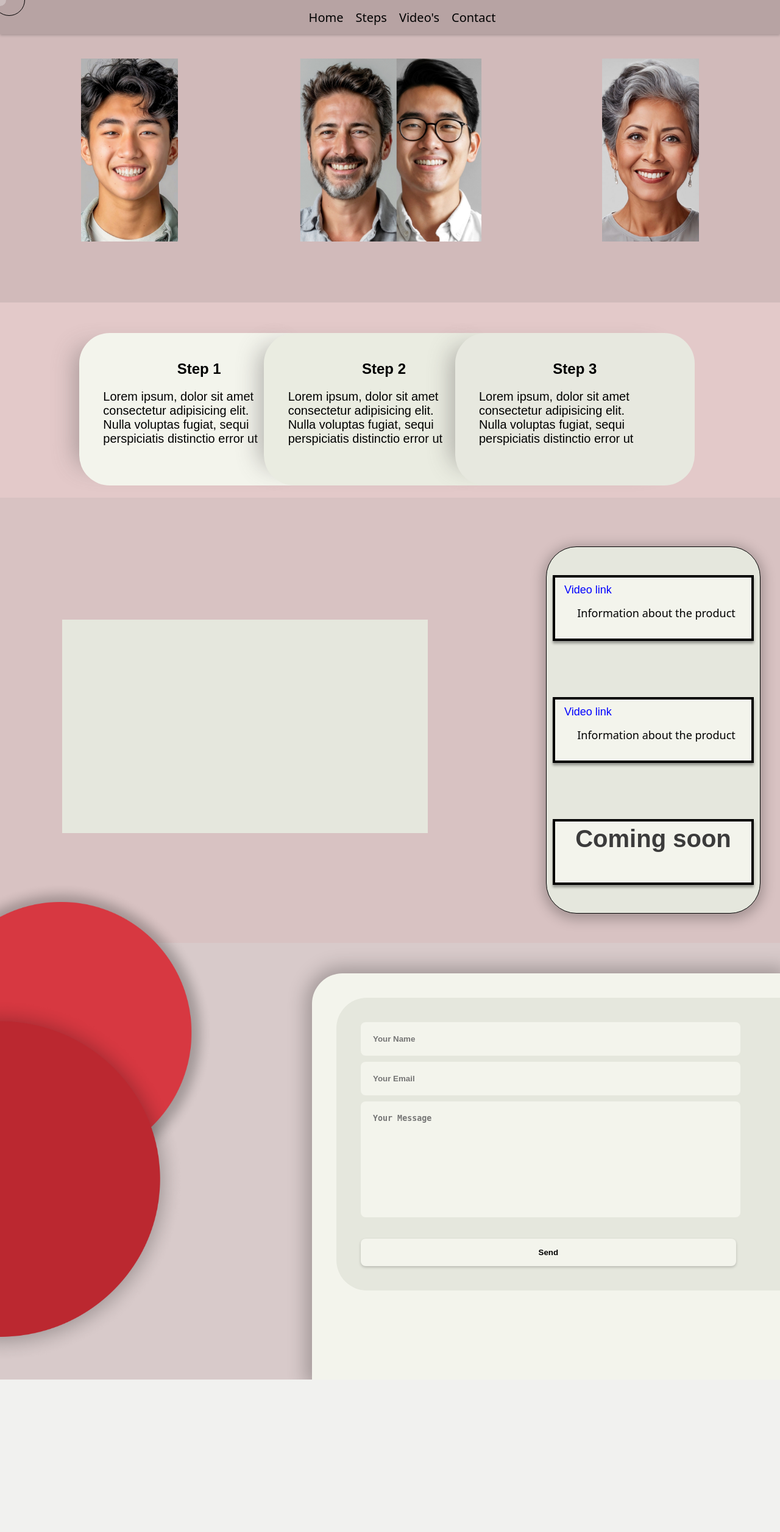
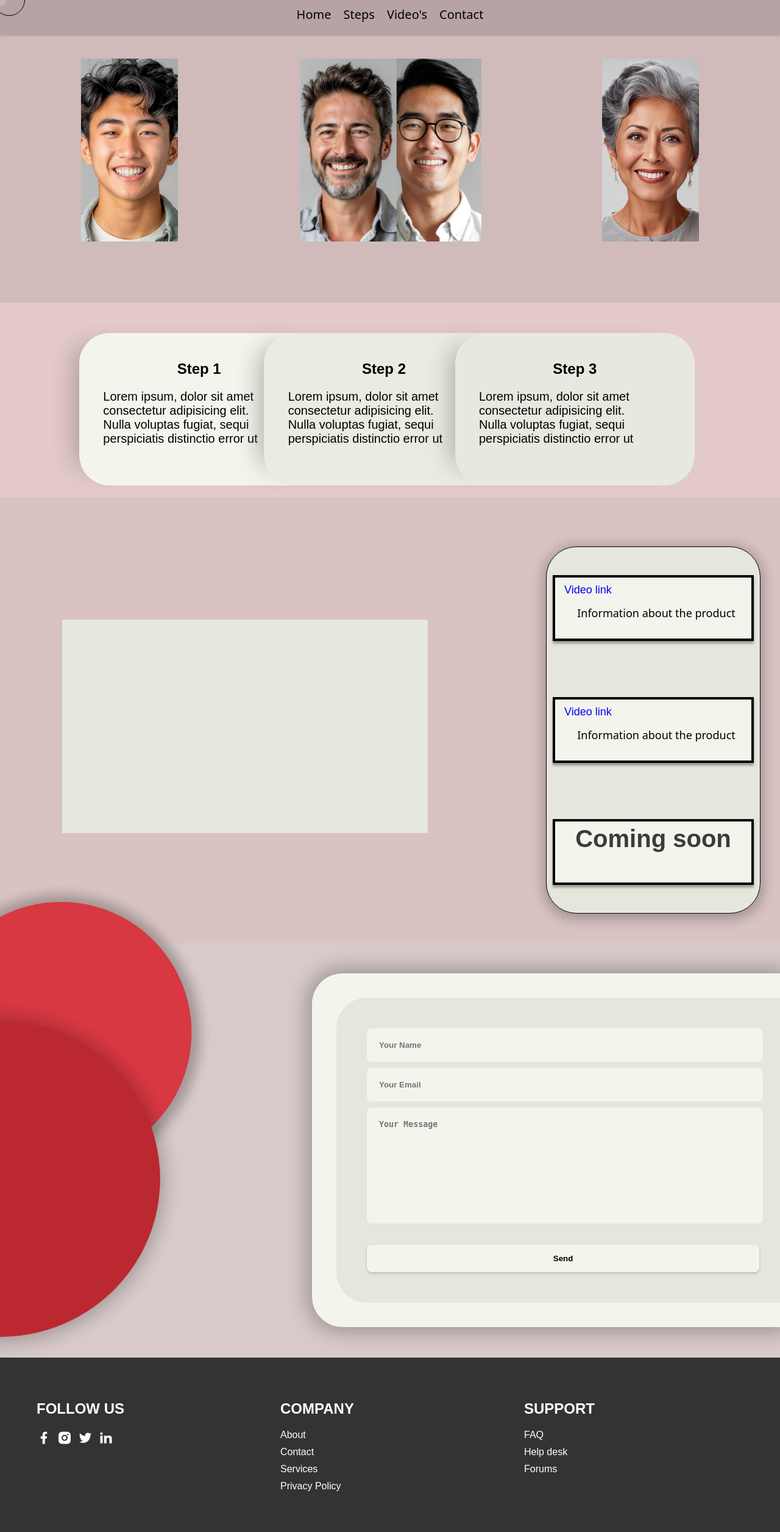
Before and after one commit to roc-ica/l3-pro-3-ergowijzer-dumble, a PHP site: page / in a window 1280 px wide. Shown: the whole page at 61% size. Before the commit the page ends 2262 px from the top, so only its background shows below. Run offline with PHP 8.4, Linux system fonts and the light colour scheme; some libraries are stand-ins or nearby versions; grey boxes are pictures that could not be loaded.

Commit message:
added some more stuff and mase some things better

```diff
--- a/css/home.css
+++ b/css/home.css
@@ -1,5 +1,6 @@
 * {
   cursor: none;
+  scroll-behavior: smooth;
 }
 body {
   padding: 0px;
@@ -17,6 +18,85 @@ h1{
   padding: 0px;
 
 }
+/* This will change the scrollbar's size */
+::-webkit-scrollbar {
+  width: 10px;
+}
+
+/* This will change the scrollbar track's appearance */
+::-webkit-scrollbar-track {
+  background: #f1f1f1;
+}
+
+/* This will change the scrollbar thumb's appearance */
+::-webkit-scrollbar-thumb {
+  background: #888;
+  border-radius: 5px; /* Add border radius */
+}
+
+/* This will change the scrollbar thumb's appearance when hovered over */
+::-webkit-scrollbar-thumb:hover {
+  background: #555;
+}
+
+/* This will change the scrollbar corner's appearance */
+::-webkit-scrollbar-corner {
+  background: #f1f1f1;
+}
+
+/* This will change the scrollbar's buttons appearance (arrows typically shown on the ends of a vertical scrollbar) */
+::-webkit-scrollbar-button {
+  background: #ccc;
+  border: none;
+}
+
+/* This will change the scrollbar's buttons appearance when hovered over */
+::-webkit-scrollbar-button:hover {
+  background: #aaa;
+}
+
+/* This will change the scrollbar's track when it's in a horizontal orientation */
+::-webkit-scrollbar-track-horizontal {
+  background: #f1f1f1;
+}
+
+/* This will change the scrollbar's thumb when it's in a horizontal orientation */
+::-webkit-scrollbar-thumb-horizontal {
+  background: #888;
+}
+
+/* This will change the scrollbar's thumb when it's in a horizontal orientation and hovered over */
+::-webkit-scrollbar-thumb-horizontal:hover {
+  background: #555;
+}
+/* Style for the scroll-to-top button */
+#scrollToTopBtn {
+  display: none;
+  position: fixed;
+  bottom: 20px;
+  right: 30px;
+  z-index: 989;
+  border: none;
+  outline: none;
+  background-color: #555;
+  color: white;
+  padding: 12px; /* Increase padding for better touch interaction */
+  border-radius: 50%;
+  font-size: 20px; /* Increase font size for better visibility */
+  transition: background-color 0.3s ease; /* Add transition for smooth hover effect */
+  display: flex; /* Use flexbox */
+  align-items: center; /* Center items vertically */
+  justify-content: center; /* Center items horizontally */
+}
+
+#scrollToTopBtn:hover {
+  background-color: #444; /* Darken background color on hover */
+}
+
+/* Style for the Remixicon arrow-up icon */
+
+
+
 /* =============================== */
 /* =           HEADER            = */
 /* =============================== */
@@ -65,7 +145,7 @@ h1{
   top: 0;
   left: 0;
   width: 100%;
-  z-index: 100;
+  z-index: 1000;
   display: flex;
   align-items: center;
   justify-content: space-between;
@@ -396,7 +476,7 @@ textarea {
 }
 
 .form {
-  padding: 40px;
+  padding: 50px 0px 50px 50px;
   background-color: #e5e7dd;
   border-radius: 50px 0px 0px 50px;
   width: auto;
@@ -404,13 +484,14 @@ textarea {
 }
 
 .border {
-  padding: 40px 0px 146px 40px;
+  padding: 40px 0px 40px 40px;
   background: #f3f4ec;
   width: 80%;
-  border-radius: 50px 0px 0px 00px;
+  border-radius: 50px 0px 0px 50px;
   margin-left: 40%;
   box-shadow: 0px 0px 30px 10px rgba(0, 0, 0, 0.25);
   z-index: 100;
+  margin-bottom: 50px;
 }
 
 /* responsieve for 1020px */
@@ -429,6 +510,75 @@ textarea {
     display: none;
   }
 }
+/* =============================== */
+/* =           FOOTER            = */
+/* =============================== */
+/* Footer section */
+.footer {
+  background-color: #333; /* Background color */
+  color: #fff; /* Text color */
+  padding: 50px 0; /* Padding top and bottom */
+  font-family: Arial, sans-serif; /* Font family */
+}
+
+/* Container for footer content */
+.footer-container {
+  display: flex;
+  justify-content: space-between;
+  max-width: 1200px; /* Maximum width */
+  margin: 0 auto; /* Center the content */
+}
+
+/* Individual footer content */
+.footer-content {
+  flex: 1; /* Each content takes equal space */
+  padding: 0 20px; /* Add padding to separate content */
+}
+
+/* Footer heading */
+.footer-content h2 {
+  font-size: 1.5rem; /* Header font size */
+  margin-bottom: 20px; /* Bottom margin */
+  text-transform: uppercase; /* Uppercase text */
+}
+
+/* Social icons */
+.social-icons {
+  display: flex;
+}
+
+.social-icons a {
+  color: #fff; /* Icon color */
+  font-size: 1.5rem; /* Icon size */
+  margin-right: 10px; /* Right margin between icons */
+  text-decoration: none; /* Remove underline */
+  transition: color 0.3s ease; /* Smooth transition for color change */
+}
+
+.social-icons a:hover {
+  color: #7a7a7a; /* Change icon color on hover */
+}
+
+/* Footer links */
+ul {
+  list-style: none; /* Remove default list style */
+  padding: 0; /* Remove default padding */
+}
+
+ul li {
+  margin-bottom: 10px; /* Bottom margin between list items */
+}
+
+ul li a {
+  color: #fff; /* Link color */
+  text-decoration: none; /* Remove underline */
+  transition: color 0.3s ease; /* Smooth transition for color change */
+}
+
+ul li a:hover {
+  color: #7a7a7a; /* Change link color on hover */
+}
+
 
 /* responsieve for 900px*/
 
@@ -467,4 +617,13 @@ textarea {
     left: 0;
     bottom: 0px;
   }
+  .cursor {
+    display: none;
+  }
+  .cursor2 {
+    display: none;
+  }
+  .cursorinnerhover {
+    display: none;
+  }
 }
--- a/index.html
+++ b/index.html
@@ -14,7 +14,12 @@
     <body>
       <div class="cursor"></div>
       <div class="cursor2"></div>
-      <section class="Header__section">
+      <!-- Scroll to top button with Remixicon -->
+      <button onclick="topFunction()" id="scrollToTopBtn" title="Go to top">
+        <i class="ri-arrow-up-s-line"></i> <!-- Remixicon arrow-up icon -->
+
+      </button>
+        <section class="Header__section">
         <header class="header" id="header">
           <nav class="nav__container">
               <div class="nav__menu" id="nav-menu">
@@ -24,15 +29,15 @@
                   </li>
 
                   <li class="nav__item magic-hover magic-hover__square">
-                      <a href="#products" class="nav__link">Steps</a>
+                      <a href="#section-1" class="nav__link">Steps</a>
                   </li>
 
                   <li class="nav__item magic-hover magic-hover__square">
-                      <a href="#" class="nav__link">Video's</a>
+                      <a href="#section-2" class="nav__link">Video's</a>
                   </li>
 
                   <li class="nav__item magic-hover magic-hover__square">
-                      <a href="#contact" class="nav__link nav__link-button ">Contact</a>
+                      <a href="#section-3" class="nav__link nav__link-button ">Contact</a>
                   </li>
               </ul>
               </div>
@@ -47,7 +52,7 @@
           <img src="img/person4.png" alt="" class="person4 row2" />
         </div>
         <main>
-        <div class="align">
+        <div class="align" id="section-1">
           <div class="box1 box">
             <h2>Step 1</h2>
             <p>
@@ -72,7 +77,7 @@
           </div>
         </div>
 
-      <section class="video-container">
+      <section class="video-container"  id="section-2">
 
         <div class="video">
           <video id="my-video" src="#"></video>
@@ -92,7 +97,7 @@
         </div>
   </section>
     </main>
-      <section class="contact-container">
+      <section class="contact-container"  id="section-3">
         <div class="image-container">
         <img src="img/circle1.png" alt="" id="circle1">
         <img src="img/circle2.png" alt="" id="circle2">
@@ -106,6 +111,36 @@
             </form>
         </div>
     </section>
+    <section class="footer">
+        <div class="footer-container">
+            <div class="footer-content">
+                <h2>Follow us</h2>
+                <div class="social-icons">
+                    <a href="#"><i class="ri-facebook-fill"></i></a>
+                    <a href="#"><i class="ri-instagram-fill"></i></a>
+                    <a href="#"><i class="ri-twitter-fill"></i></a>
+                    <a href="#"><i class="ri-linkedin-fill"></i></a>
+                </div>
+            </div>
+            <div class="footer-content">
+                <h2>Company</h2>
+                <ul>
+                    <li><a href="#">About</a></li>
+                    <li><a href="#">Contact</a></li>
+                    <li><a href="#">Services</a></li>
+                    <li><a href="#">Privacy Policy</a></li>
+                </ul>
+            </div>
+            <div class="footer-content">
+                <h2>Support</h2>
+                <ul>
+                    <li><a href="#">FAQ</a></li>
+                    <li><a href="#">Help desk</a></li>
+                    <li><a href="#">Forums</a></li>
+                </ul>
+            </div>
+        </div>
+    </section>
 
     <script type="text/javascript" src="https://cdn.jsdelivr.net/npm/emailjs-com@2/dist/email.min.js"></script>
     <script src="https://cdnjs.cloudflare.com/ajax/libs/gsap/3.9.1/ScrollTrigger.min.js"></script>
--- a/js/script.js
+++ b/js/script.js
@@ -208,3 +208,41 @@ a.forEach(item => {
     cursor.classList.remove('hover');
   });
 })
+
+/////////////////scroll to top///////////////
+  // JavaScript for scroll-to-top button functionality
+  var scrollToTopBtn = document.getElementById("scrollToTopBtn");
+
+  window.addEventListener("scroll", scrollFunction);
+
+  function scrollFunction() {
+    if (document.body.scrollTop > 20 || document.documentElement.scrollTop > 20) {
+      scrollToTopBtn.style.display = "block";
+      gsap.to(scrollToTopBtn, { opacity: 1, scale: 1, ease: "power2.out" }); // Added easing
+    } else {
+      gsap.to(scrollToTopBtn, { opacity: 0, scale: 0, onComplete: function() {
+        scrollToTopBtn.style.display = "none";
+      } });
+    }
+  }
+
+  function topFunction() {
+    var currentPosition = window.scrollY || window.pageYOffset;
+    var targetPosition = 0;
+    var duration = 500; // Duration of the scroll animation in milliseconds
+    var startTime = null;
+
+    function scrollToTop(timestamp) {
+      if (!startTime) startTime = timestamp;
+      var progress = timestamp - startTime;
+      var easeInOutQuad = progress < duration ? progress / (duration / 2) : 1;
+
+      window.scrollTo(0, currentPosition + (targetPosition - currentPosition) * easeInOutQuad);
+
+      if (progress < duration) {
+        requestAnimationFrame(scrollToTop);
+      }
+    }
+
+    requestAnimationFrame(scrollToTop);
+  }
```
